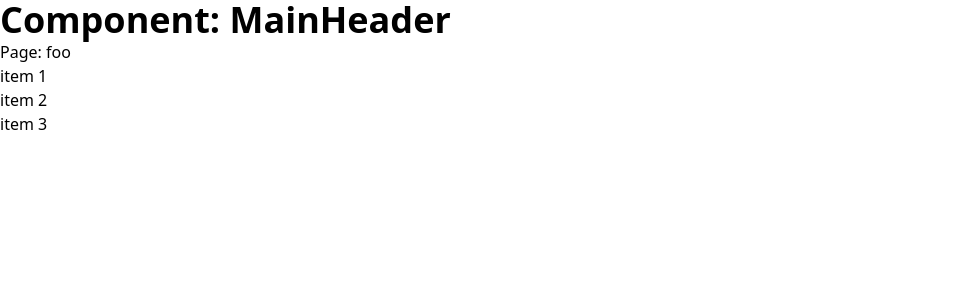
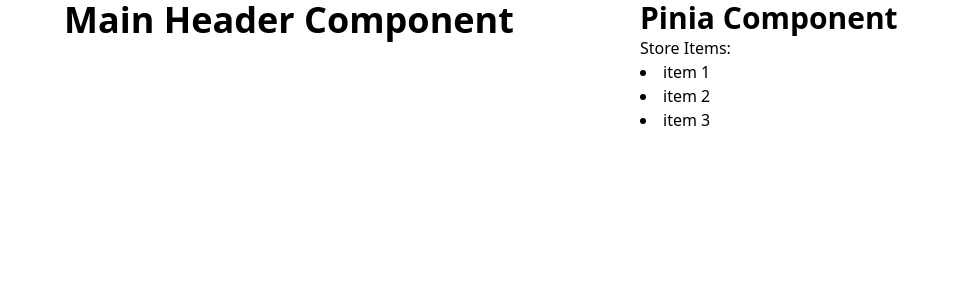
Before and after one commit to michaelsynan/Nuxt-Tailwind-Template, a Nuxt app: page / in a window 1280 px wide. Shown: the top 300 px of the page, without its empty margins (0-959 px from the left). Built offline with nearby package versions, Linux system fonts and the light colour scheme.

Commit message:
Index.vue updates

```diff
--- a/assets/css/main.css
+++ b/assets/css/main.css
@@ -24,4 +24,12 @@
         @apply text-sm md:text-base;
     }
 
+    ul {
+        @apply list-disc;
+    }
+
+    li {
+        @apply list-inside;
+    }
+
 }
--- a/components/MainHeader.vue
+++ b/components/MainHeader.vue
@@ -3,7 +3,7 @@
 <template>
   <div>
     <h1>
-    Component: MainHeader
+    Main Header Component
     </h1>
   </div>
 </template>
--- /dev/null
+++ b/components/PiniaComponent.vue
@@ -0,0 +1,19 @@
+<script lang="ts" setup>
+import { useStore } from '@/store'
+const store = useStore()
+const items = store.items
+</script>
+
+<template>
+  <div>
+    <h2>Pinia Component</h2>
+    <div>Store Items:</div>
+    <ul>
+    <li v-for="(item, index) in items" :key="index">
+      {{ item.name }}
+    </li>
+    </ul>
+  </div>
+</template>
+
+<style scoped></style>
--- a/pages/index.vue
+++ b/pages/index.vue
@@ -5,14 +5,17 @@ const items = store.items
 </script>
 
 <template>
-  <MainHeader />
-  <div>Page: foo</div>
-  <div v-for="(item, index) in items" :key="index">
-    {{ item.name }}
+  <div>
+    <div class="grid grid-cols-2 mx-auto max-w-6xl">
+      <div class="col-span-1">
+        <MainHeader />
+      </div>
+      <div class="col-span-1">
+        <PiniaComponent />
+      </div>
     </div>
+  </div>
 </template>
 
 
-<style scoped>
-
-</style>
+<style scoped></style>
```
Also changed, not shown: 1 other file (tests, documents, lock files or other folders).
